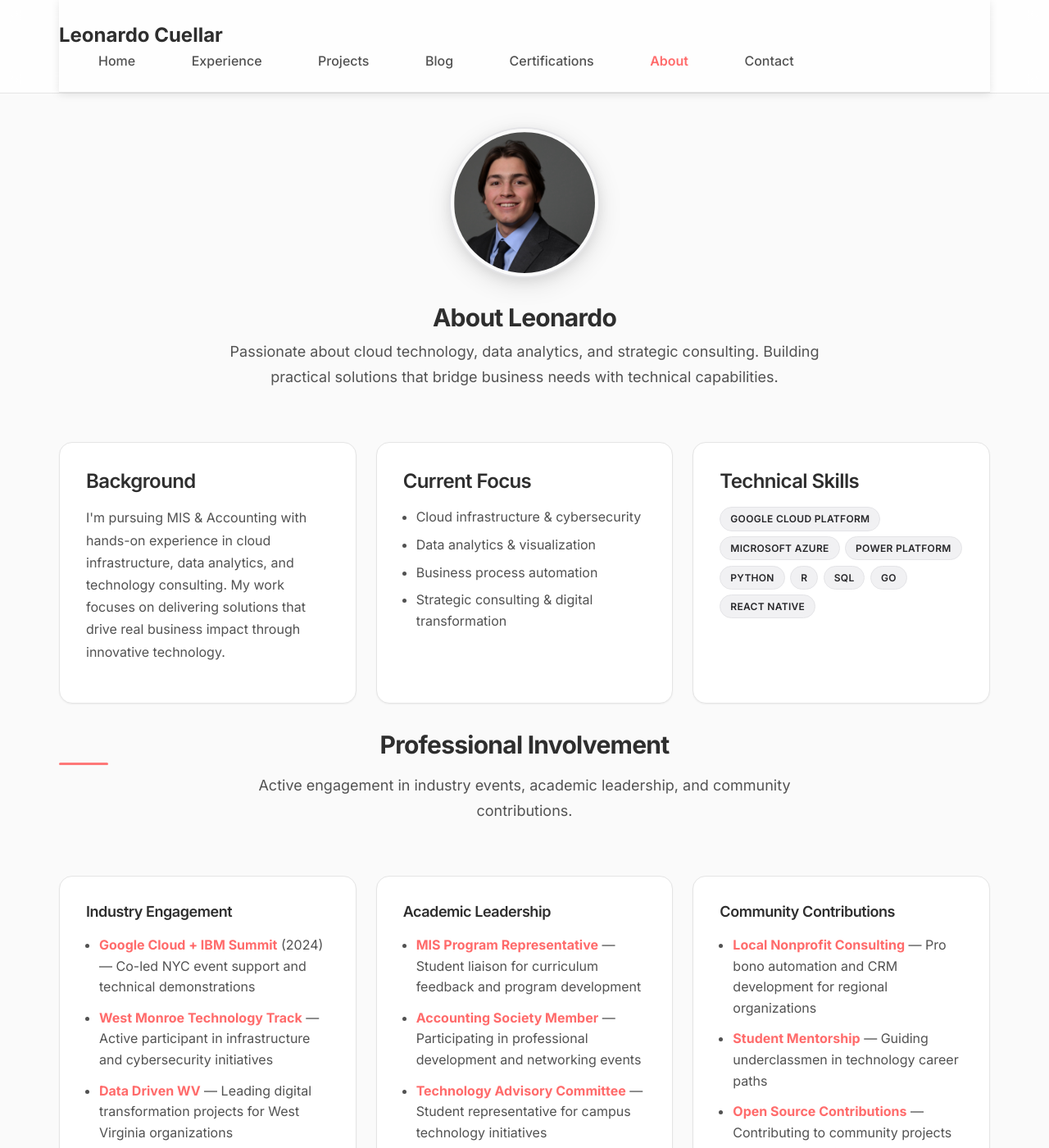
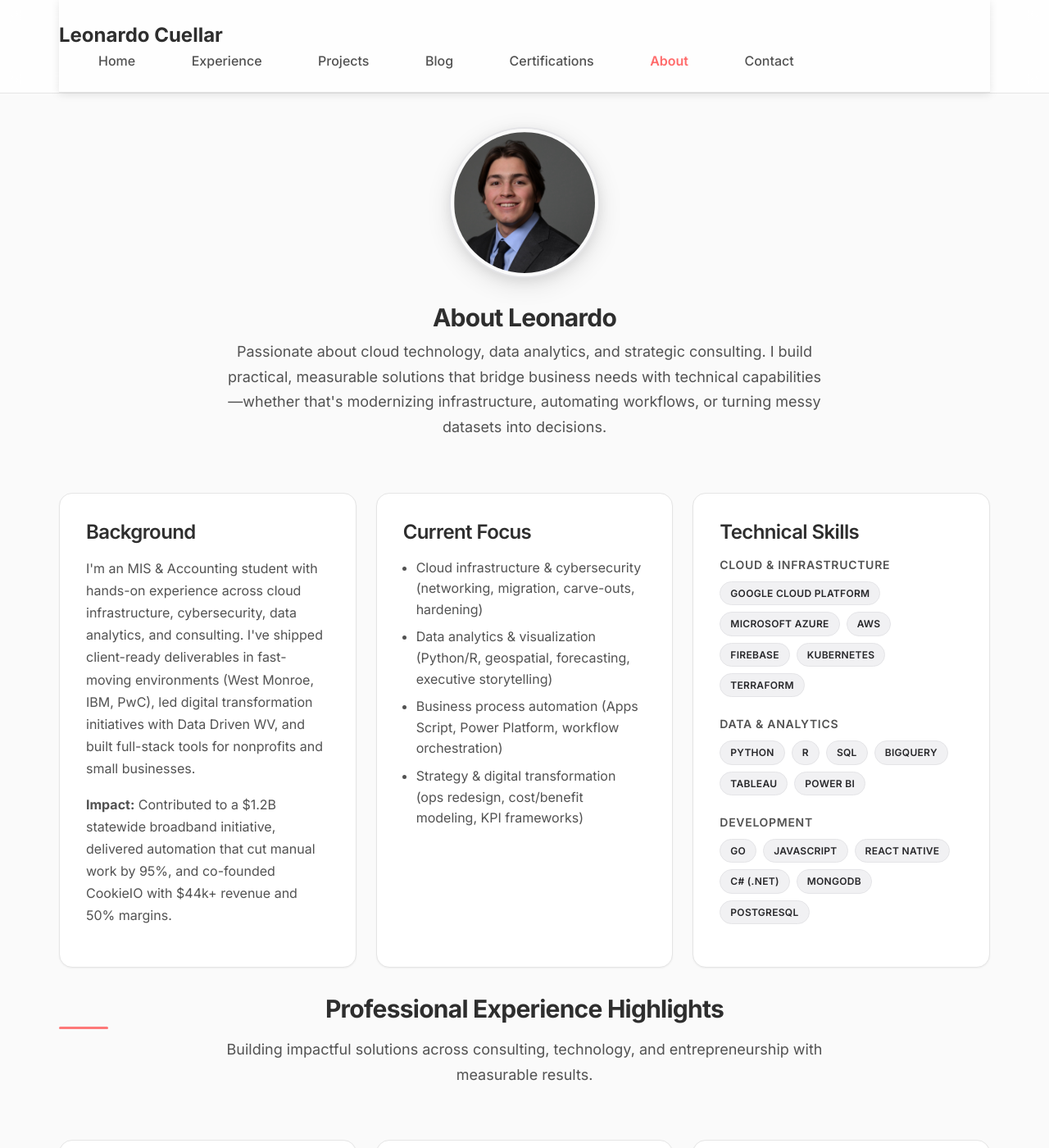
Before and after one commit to leonardocuellargold/leonardocuellargold.github.io, a Jekyll site: the page built from pages/about.md, in a window 1280 px wide and 1400 px high. Shown: the whole window at 82% size. Built offline with Jekyll 4.4.1, drawn with Linux system fonts in a browser that asks for light colours; some of the changed text lies outside the part shown.

Commit message:
updated about page

```diff
--- a/assets/main.scss
+++ b/assets/main.scss
@@ -2404,4 +2404,39 @@ footer { margin-top: 3rem; font-size: .75rem; color: var(--text-soft); }
   }
 }
 
+/* === SKILL CATEGORIES STYLING === */
+.skill-categories {
+  display: flex;
+  flex-direction: column;
+  gap: 1.5rem;
+}
+
+.skill-category {
+  h4 {
+    font-size: 0.875rem;
+    font-weight: 600;
+    color: var(--text-secondary);
+    text-transform: uppercase;
+    letter-spacing: 0.05em;
+    margin-bottom: 0.75rem;
+  }
+
+  .skill-tags {
+    display: flex;
+    flex-wrap: wrap;
+    gap: 0.5rem;
+  }
+}
+
+@media (max-width: 768px) {
+  .skill-categories {
+    gap: 1rem;
+  }
+
+  .skill-category h4 {
+    font-size: 0.8rem;
+    margin-bottom: 0.5rem;
+  }
+}
+
 @media print { nav, footer { display:none !important; } body { background:#fff; } .card { box-shadow:none; } }
--- a/pages/about.md
+++ b/pages/about.md
@@ -14,8 +14,7 @@ permalink: /about/
       <div class="profile-content">
         <h1 class="section-title">About Leonardo</h1>
         <p class="section-subtitle">
-          Passionate about cloud technology, data analytics, and strategic consulting.
-          Building practical solutions that bridge business needs with technical capabilities.
+          Passionate about cloud technology, data analytics, and strategic consulting. I build practical, measurable solutions that bridge business needs with technical capabilities—whether that's modernizing infrastructure, automating workflows, or turning messy datasets into decisions.
         </p>
       </div>
     </div>
@@ -27,33 +26,57 @@ permalink: /about/
       <div class="about-card card">
         <h3>Background</h3>
         <p>
-          I'm pursuing MIS & Accounting with hands-on experience in cloud infrastructure,
-          data analytics, and technology consulting. My work focuses on delivering
-          solutions that drive real business impact through innovative technology.
+          I'm an MIS & Accounting student with hands-on experience across cloud infrastructure, cybersecurity, data analytics, and consulting. I've shipped client-ready deliverables in fast-moving environments (West Monroe, IBM, PwC), led digital transformation initiatives with Data Driven WV, and built full-stack tools for nonprofits and small businesses.
         </p>
+        <p><strong>Impact:</strong> Contributed to a $1.2B statewide broadband initiative, delivered automation that cut manual work by 95%, and co-founded CookieIO with $44k+ revenue and 50% margins.</p>
       </div>
 
       <div class="about-card card">
         <h3>Current Focus</h3>
         <ul>
-          <li>Cloud infrastructure & cybersecurity</li>
-          <li>Data analytics & visualization</li>
-          <li>Business process automation</li>
-          <li>Strategic consulting & digital transformation</li>
+          <li>Cloud infrastructure & cybersecurity (networking, migration, carve-outs, hardening)</li>
+          <li>Data analytics & visualization (Python/R, geospatial, forecasting, executive storytelling)</li>
+          <li>Business process automation (Apps Script, Power Platform, workflow orchestration)</li>
+          <li>Strategy & digital transformation (ops redesign, cost/benefit modeling, KPI frameworks)</li>
         </ul>
       </div>
 
       <div class="about-card card">
         <h3>Technical Skills</h3>
-        <div class="skill-tags">
-          <span class="badge">Google Cloud Platform</span>
-          <span class="badge">Microsoft Azure</span>
-          <span class="badge">Power Platform</span>
-          <span class="badge">Python</span>
-          <span class="badge">R</span>
-          <span class="badge">SQL</span>
-          <span class="badge">Go</span>
-          <span class="badge">React Native</span>
+        <div class="skill-categories">
+          <div class="skill-category">
+            <h4>Cloud & Infrastructure</h4>
+            <div class="skill-tags">
+              <span class="badge">Google Cloud Platform</span>
+              <span class="badge">Microsoft Azure</span>
+              <span class="badge">AWS</span>
+              <span class="badge">Firebase</span>
+              <span class="badge">Kubernetes</span>
+              <span class="badge">Terraform</span>
+            </div>
+          </div>
+          <div class="skill-category">
+            <h4>Data & Analytics</h4>
+            <div class="skill-tags">
+              <span class="badge">Python</span>
+              <span class="badge">R</span>
+              <span class="badge">SQL</span>
+              <span class="badge">BigQuery</span>
+              <span class="badge">Tableau</span>
+              <span class="badge">Power BI</span>
+            </div>
+          </div>
+          <div class="skill-category">
+            <h4>Development</h4>
+            <div class="skill-tags">
+              <span class="badge">Go</span>
+              <span class="badge">JavaScript</span>
+              <span class="badge">React Native</span>
+              <span class="badge">C# (.NET)</span>
+              <span class="badge">MongoDB</span>
+              <span class="badge">PostgreSQL</span>
+            </div>
+          </div>
         </div>
       </div>
     </div>
@@ -62,37 +85,37 @@ permalink: /about/
   <!-- Professional Involvement -->
   <section class="involvement-section animate-fade-up" style="animation-delay: 0.4s">
     <div class="section-header">
-      <h2 class="section-title">Professional Involvement</h2>
+      <h2 class="section-title">Professional Experience Highlights</h2>
       <p class="section-subtitle">
-        Active engagement in industry events, academic leadership, and community contributions.
+        Building impactful solutions across consulting, technology, and entrepreneurship with measurable results.
       </p>
     </div>
 
     <div class="involvement-grid">
       <div class="involvement-card card">
-        <h3>Industry Engagement</h3>
+        <h3>Consulting & Corporate Experience</h3>
         <ul>
-          <li><strong>Google Cloud + IBM Summit</strong> (2024) — Co-led NYC event support and technical demonstrations</li>
-          <li><strong>West Monroe Technology Track</strong> — Active participant in infrastructure and cybersecurity initiatives</li>
-          <li><strong>Data Driven WV</strong> — Leading digital transformation projects for West Virginia organizations</li>
+          <li><strong>West Monroe</strong> (Tech & Strategy – Infra/Cyber) — Modeled infrastructure synergies, supported carve-outs, created executive deliverables</li>
+          <li><strong>IBM</strong> (Application Consultant Intern) — Forecasting tooling, program savings, and AI-assisted document analysis</li>
+          <li><strong>Data Driven WV</strong> — Geospatial modeling for WV's BEAD program; dashboards and fair-bidding packaging strategies</li>
         </ul>
       </div>
 
       <div class="involvement-card card">
-        <h3>Academic Leadership</h3>
+        <h3>Technology Projects & Impact</h3>
         <ul>
-          <li><strong>MIS Program Representative</strong> — Student liaison for curriculum feedback and program development</li>
-          <li><strong>Accounting Society Member</strong> — Participating in professional development and networking events</li>
-          <li><strong>Technology Advisory Committee</strong> — Student representative for campus technology initiatives</li>
+          <li><strong>Those Who Bloom</strong> — Full-stack inventory/operations tooling (Go + MongoDB + Shopify API)</li>
+          <li><strong>Loudoun Cares</strong> — Secure document intake automation with Apps Script and web hardening</li>
+          <li><strong>500Rising</strong> — CMS/LMS migration research emphasizing encryption, authentication, and security</li>
         </ul>
       </div>
 
       <div class="involvement-card card">
-        <h3>Community Contributions</h3>
+        <h3>Leadership & Entrepreneurship</h3>
         <ul>
-          <li><strong>Local Nonprofit Consulting</strong> — Pro bono automation and CRM development for regional organizations</li>
-          <li><strong>Student Mentorship</strong> — Guiding underclassmen in technology career paths</li>
-          <li><strong>Open Source Contributions</strong> — Contributing to community projects and documentation</li>
+          <li><strong>CookieIO Co-founder</strong> — 550+ orders, $44k+ revenue, 50% margins; automated end-to-end operations</li>
+          <li><strong>MISA Program Experiential Learning VP</strong> — Organize hands-on learning opportunities beyond classroom curriculum</li>
+          <li><strong>Knowledge Transfer Series (KTS) Founder</strong> — Created workshops on technologies and career paths for underclassmen</li>
         </ul>
       </div>
     </div>
@@ -103,56 +126,56 @@ permalink: /about/
     <div class="section-header">
       <h2 class="section-title">Continuous Learning</h2>
       <p class="section-subtitle">
-        Committed to staying current with industry trends, best practices, and emerging technologies.
+        Staying ahead through focused study in AI engineering, infrastructure operations, and leadership development.
       </p>
     </div>
 
     <div class="learning-content">
-      <h3>Currently Reading</h3>
+      <h3>Currently Reading & Studying</h3>
       <div class="books-grid">
         <div class="book-item card">
-          <h4>📖 "Designing Data-Intensive Applications"</h4>
-          <p class="book-author">Martin Kleppmann</p>
-          <p>Deep dive into distributed systems, data storage, and processing architectures that power modern applications.</p>
+          <h4>📖 "AI Engineering"</h4>
+          <p class="book-author">Chip Huyen</p>
+          <p>Practical frameworks for building production-grade AI systems: data pipelines, model serving, observability, and LLM/MLOps patterns that survive real-world scale.</p>
         </div>
 
         <div class="book-item card">
-          <h4>📖 "The McKinsey Way"</h4>
-          <p class="book-author">Ethan Rasiel</p>
-          <p>Learning structured problem-solving approaches and consulting methodologies for business challenges.</p>
+          <h4>🎯 "NVIDIA-Certified Associate: AI Infrastructure"</h4>
+          <p class="book-author">Certification Program</p>
+          <p>GPU-accelerated infrastructure operations: CUDA drivers/containers, Kubernetes GPU scheduling, storage/networking for training/inference, health monitoring (DCGM/NVML).</p>
         </div>
 
         <div class="book-item card">
-          <h4>📖 "Cloud Strategy"</h4>
-          <p class="book-author">Gregor Hohpe</p>
-          <p>Strategic approaches to cloud adoption, architecture decisions, and digital transformation initiatives.</p>
+          <h4>📖 "Primitive"</h4>
+          <p class="book-author">Marco Greenberg</p>
+          <p>Mindset and execution playbook on channeling bias-for-action, resilience, and unconventional career moves—useful for high-stakes consulting and founder-style ownership.</p>
         </div>
       </div>
 
       <h3>Recent Completions</h3>
       <ul class="recent-books">
-        <li><strong>"Building Microservices"</strong> by Sam Newman — Distributed systems architecture and service design</li>
-        <li><strong>"The Lean Startup"</strong> by Eric Ries — Innovation methodology and iterative product development</li>
-        <li><strong>"Good to Great"</strong> by Jim Collins — Organizational excellence and leadership principles</li>
+        <li><strong>"Show Your Work"</strong> by Austin Kleon — Systems for sharing process, building credibility in public, and turning projects into consistent body of work</li>
+        <li><strong>"Feel Good Productivity"</strong> by Ali Abdaal — Evidence-based tactics to increase output sustainably through energy management and friction reduction</li>
+        <li><strong>"Inclusive Mindset Certification"</strong> — Training on inclusive communication, bias awareness, and collaborative behaviors across diverse stakeholders</li>
       </ul>
 
-      <h3>Learning Goals (2025)</h3>
+      <h3>Learning Goals</h3>
       <div class="goals-grid">
         <div class="goal-card card">
           <h4>Advanced Cloud Architecture</h4>
-          <p>Pursuing additional certifications in multi-cloud environments</p>
+          <p>Deepening expertise in multi-cloud design, networking, and security frameworks across GCP, Azure, and AWS</p>
         </div>
         <div class="goal-card card">
-          <h4>Machine Learning Operations</h4>
-          <p>MLOps practices and model deployment strategies</p>
+          <h4>AI Infrastructure & MLOps</h4>
+          <p>Expanding skills in model lifecycle management, CI/CD for ML systems, and production monitoring pipelines</p>
         </div>
         <div class="goal-card card">
-          <h4>Strategic Consulting</h4>
-          <p>Developing frameworks for technology strategy and digital transformation</p>
+          <h4>Technology Strategy & Business Transformation</h4>
+          <p>Strengthening ability to translate technical outcomes into financial value through cost modeling and executive storytelling</p>
         </div>
         <div class="goal-card card">
-          <h4>Leadership & Communication</h4>
-          <p>Executive presence and technical communication skills</p>
+          <h4>Mobile App Development</h4>
+          <p>Exploring native app design patterns with Kotlin & Swift for future product work</p>
         </div>
       </div>
     </div>
@@ -161,35 +184,35 @@ permalink: /about/
   <!-- Personal Interests -->
   <section class="interests-section animate-fade-up" style="animation-delay: 0.8s">
     <div class="section-header">
-      <h2 class="section-title">Personal Interests</h2>
+      <h2 class="section-title">Beyond Work</h2>
       <p class="section-subtitle">
-        Beyond technology, I enjoy exploring diverse interests that inspire creativity and balance.
+        Interests that keep me grounded, energized, and inspired to approach problems from new angles.
       </p>
     </div>
 
     <div class="interests-grid">
       <div class="interest-card card">
-        <div class="interest-icon">🥾</div>
-        <h3>Hiking & Outdoors</h3>
-        <p>Exploring West Virginia's natural landscapes and outdoor adventures</p>
+        <div class="interest-icon">💪</div>
+        <h3>Weight Training</h3>
+        <p>Training keeps me grounded and energized for demanding projects</p>
       </div>
 
       <div class="interest-card card">
-        <div class="interest-icon">📸</div>
-        <h3>Photography</h3>
-        <p>Documenting projects, travel experiences, and creative moments</p>
+        <div class="interest-icon">�</div>
+        <h3>Building Ventures</h3>
+        <p>Always tinkering with new ideas and exploring entrepreneurial opportunities</p>
       </div>
 
       <div class="interest-card card">
-        <div class="interest-icon">🍳</div>
-        <h3>Cooking</h3>
-        <p>Experimenting with international cuisines and culinary techniques</p>
+        <div class="interest-icon">✈️</div>
+        <h3>Travel</h3>
+        <p>New places = new perspectives. Each trip reshapes how I approach problems</p>
       </div>
 
       <div class="interest-card card">
-        <div class="interest-icon">🎸</div>
+        <div class="interest-icon">�</div>
         <h3>Music</h3>
-        <p>Playing guitar and discovering new artists across genres</p>
+        <p>Rap, rock, EDM, and instrumental playlists fuel my work sessions and creativity</p>
       </div>
     </div>
   </section>
@@ -197,9 +220,9 @@ permalink: /about/
   <!-- Call to Action -->
   <section class="cta-section animate-fade-up" style="animation-delay: 1.0s">
     <div class="cta-content">
-      <h2>Let's Connect!</h2>
-      <p>Want to collaborate or discuss technology, consulting opportunities, or potential projects? I'd love to hear from you.</p>
-      <a href="/contact/" class="btn btn-primary">Get In Touch</a>
+      <h2>Ready to Collaborate?</h2>
+      <p>I'm open to collaborations in cloud, data, and digital transformation. If you need a builder who can translate strategy into shipped systems—with clear metrics and clean handoffs—let's talk.</p>
+      <a href="/contact/" class="btn btn-primary">Let's Work Together</a>
     </div>
   </section>
 </div>
```
